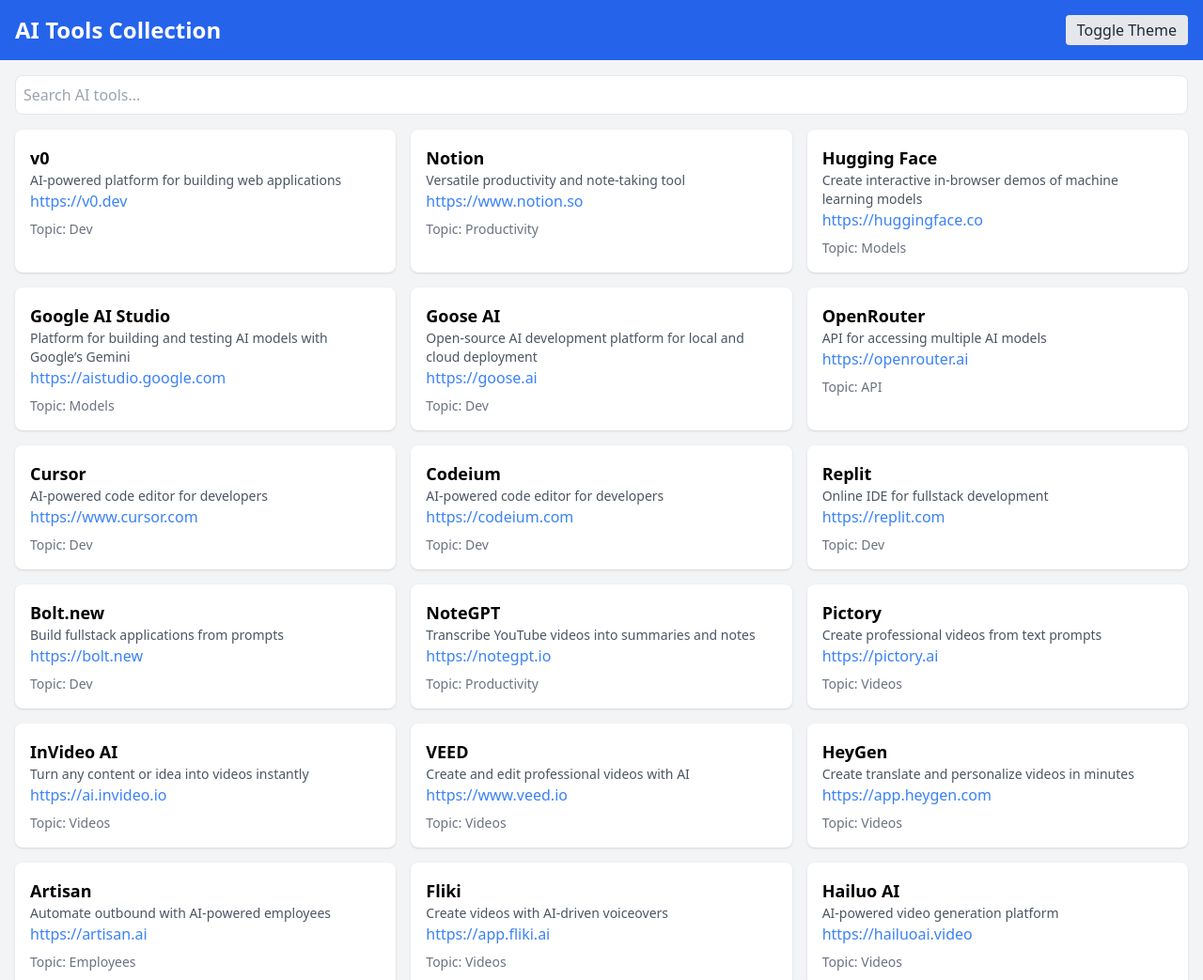
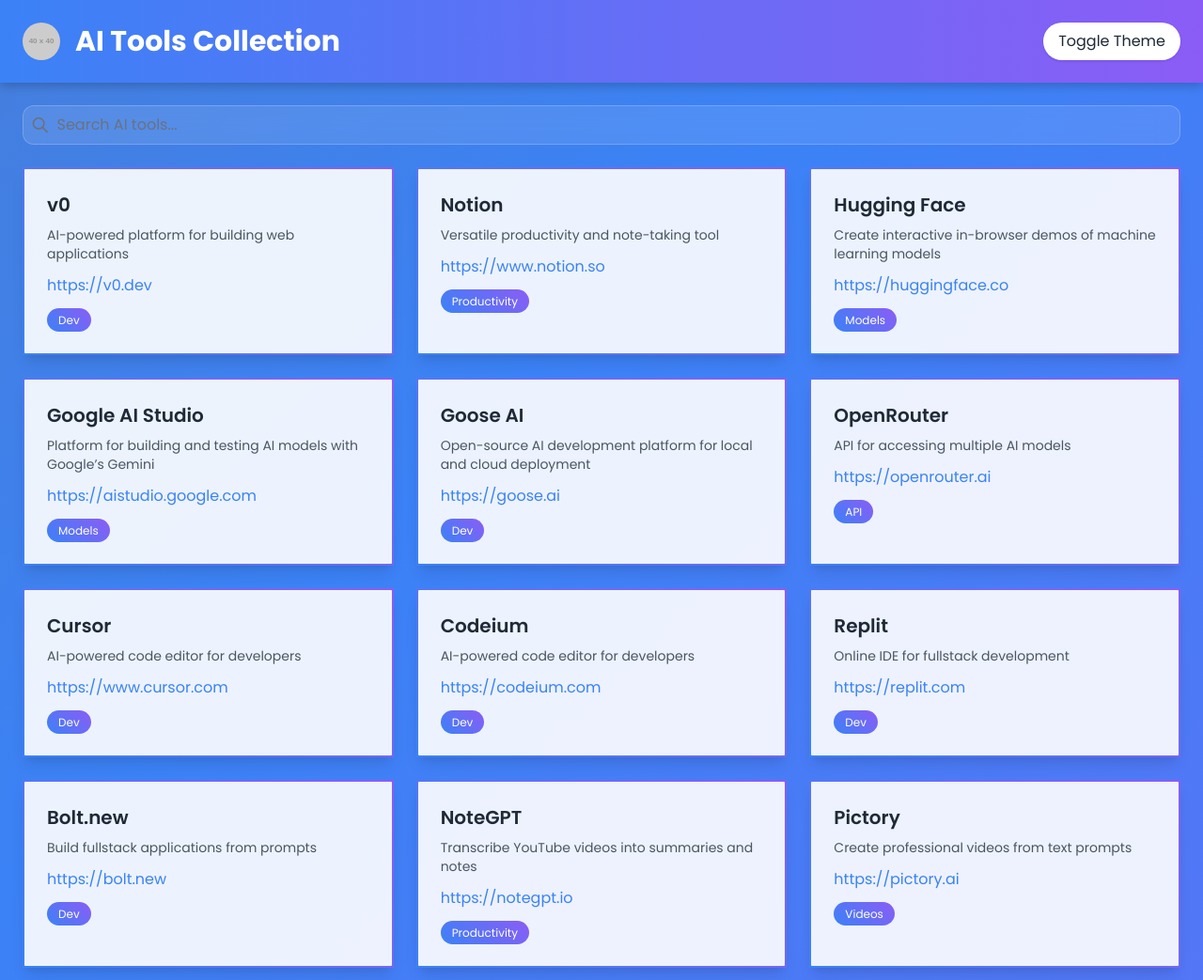
Before and after one commit to Minhajms/AI-Tools-Collection-, a plain HTML site: page index.html in a window 1280 px wide. Shown: the top 1043 px of the page at 94% size. Drawn offline with nearby package versions, Linux system fonts and the light colour scheme; placeholder pictures from the web are drawn by us.

Commit message:
Update index.html

```diff
--- a/index.html
+++ b/index.html
@@ -6,45 +6,97 @@
   <title>AI Tools Collection</title>
   <script src="https://cdn.tailwindcss.com"></script>
   <script src="https://cdnjs.cloudflare.com/ajax/libs/PapaParse/5.3.2/papaparse.min.js"></script>
+  <link href="https://fonts.googleapis.com/css2?family=Poppins:wght@300;400;600;700&display=swap" rel="stylesheet">
   <style>
     body {
+      font-family: 'Poppins', sans-serif;
       transition: background-color 0.3s, color 0.3s;
+      background: linear-gradient(135deg, #6b7280, #3b82f6, #8b5cf6);
+      background-size: 400%;
+      animation: gradient 15s ease infinite;
+    }
+    @keyframes gradient {
+      0% { background-position: 0% 50%; }
+      50% { background-position: 100% 50%; }
+      100% { background-position: 0% 50%; }
     }
     .dark {
-      background-color: #1a202c;
-      color: #e2e8f0;
+      background: linear-gradient(135deg, #1f2937, #1e40af, #4c1d95);
+      background-size: 400%;
+      animation: gradient 15s ease infinite;
+    }
+    .header {
+      background: linear-gradient(90deg, #3b82f6, #8b5cf6);
+      box-shadow: 0 4px 10px rgba(0, 0, 0, 0.2);
+    }
+    .search-container {
+      background: rgba(255, 255, 255, 0.1);
+      backdrop-filter: blur(10px);
+      border: 1px solid rgba(255, 255, 255, 0.2);
+      border-radius: 12px;
+      padding: 8px;
     }
     .card {
-      transition: transform 0.2s;
+      background: rgba(255, 255, 255, 0.9);
+      border: 2px solid transparent;
+      border-image: linear-gradient(45deg, #3b82f6, #8b5cf6) 1;
+      border-radius: 12px;
+      transition: transform 0.3s, box-shadow 0.3s;
+    }
+    .dark .card {
+      background: rgba(31, 41, 55, 0.9);
+      border-image: linear-gradient(45deg, #60a5fa, #a78bfa) 1;
     }
     .card:hover {
-      transform: translateY(-2px);
+      transform: scale(1.05);
+      box-shadow: 0 8px 20px rgba(0, 0, 0, 0.3);
+    }
+    .topic-badge {
+      background: linear-gradient(45deg, #3b82f6, #8b5cf6);
+      color: white;
+      padding: 4px 12px;
+      border-radius: 20px;
+      font-size: 0.75rem;
+    }
+    .footer {
+      background: linear-gradient(90deg, #3b82f6, #8b5cf6);
+      color: white;
     }
   </style>
 </head>
-<body class="bg-gray-100 dark:bg-gray-900 min-h-screen flex flex-col">
-  <header class="bg-blue-600 dark:bg-blue-800 text-white p-4">
+<body class="min-h-screen flex flex-col text-gray-800 dark:text-gray-200">
+  <header class="header text-white p-6">
     <div class="container mx-auto flex justify-between items-center">
-      <h1 class="text-2xl font-bold">AI Tools Collection</h1>
-      <button id="themeToggle" class="bg-gray-200 dark:bg-gray-700 text-gray-800 dark:text-white px-3 py-1 rounded">
+      <div class="flex items-center space-x-4">
+        <img src="https://via.placeholder.com/40" alt="Logo" class="w-10 h-10 rounded-full">
+        <h1 class="text-3xl font-bold">AI Tools Collection</h1>
+      </div>
+      <button id="themeToggle" class="bg-white dark:bg-gray-700 text-gray-800 dark:text-white px-4 py-2 rounded-full shadow hover:bg-gray-200 dark:hover:bg-gray-600 transition">
         Toggle Theme
       </button>
     </div>
   </header>
-  <main class="container mx-auto p-4 flex-grow">
-    <div class="mb-4">
+  <main class="container mx-auto p-6 flex-grow">
+    <div class="mb-6 search-container flex items-center">
+      <svg class="w-5 h-5 text-gray-500 mr-2" fill="none" stroke="currentColor" viewBox="0 0 24 24" xmlns="http://www.w3.org/2000/svg">
+        <path stroke-linecap="round" stroke-linejoin="round" stroke-width="2" d="M21 21l-6-6m2-5a7 7 0 11-14 0 7 7 0 0114 0z"></path>
+      </svg>
       <input
         type="text"
         id="search"
         placeholder="Search AI tools..."
-        class="w-full p-2 border rounded-lg dark:bg-gray-800 dark:border-gray-700 dark:text-white focus:outline-none focus:ring-2 focus:ring-blue-500"
+        class="w-full bg-transparent text-gray-800 dark:text-white placeholder-gray-500 focus:outline-none"
         onkeyup="searchTools()"
       />
     </div>
-    <div id="toolsContainer" class="grid grid-cols-1 md:grid-cols-2 lg:grid-cols-3 gap-4"></div>
+    <div id="toolsContainer" class="grid grid-cols-1 md:grid-cols-2 lg:grid-cols-3 gap-6"></div>
   </main>
-  <footer class="bg-gray-200 dark:bg-gray-800 text-center p-4">
-    <p>© 2025 AI Tools Collection. Contribute on <a href="https://github.com/Minhajms/AI-Tools-Collection-" class="text-blue-500 hover:underline">GitHub</a>.</p>
+  <footer class="footer text-center p-4">
+    <p>© 2025 AI Tools Collection. Contribute on <a href="https://github.com/Minhajms/AI-Tools-Collection-" class="underline hover:text-gray-200">GitHub</a>.</p>
+    <div class="mt-2 space-x-4">
+      <a href="https://twitter.com" target="_blank" class="hover:text-gray-200">Twitter</a>
+      <a href="https://reddit.com" target="_blank" class="hover:text-gray-200">Reddit</a>
+    </div>
   </footer>
   <script>
     // Load tools from CSV
@@ -59,12 +111,14 @@
           tools.forEach(tool => {
             if (tool.Tool && tool.Link && tool.Description && tool.Topic) {
               const card = document.createElement("div");
-              card.className = "card bg-white dark:bg-gray-800 p-4 rounded-lg shadow";
+              card.className = "card p-6 rounded-lg shadow-lg";
               card.innerHTML = `
-                <h3 class="text-lg font-semibold">${tool.Tool}</h3>
-                <p class="text-sm text-gray-600 dark:text-gray-300">${tool.Description}</p>
-                <a href="${tool.Link}" target="_blank" class="text-blue-500 hover:underline">${tool.Link}</a>
-                <p class="text-sm text-gray-500 dark:text-gray-400 mt-2">Topic: ${tool.Topic}</p>
+                <h3 class="text-xl font-semibold mb-2">${tool.Tool}</h3>
+                <p class="text-sm text-gray-600 dark:text-gray-300 mb-3">${tool.Description}</p>
+                <a href="${tool.Link}" target="_blank" class="text-blue-500 dark:text-blue-400 hover:underline">${tool.Link}</a>
+                <div class="mt-3">
+                  <span class="topic-badge">${tool.Topic}</span>
+                </div>
               `;
               container.appendChild(card);
             }
```
